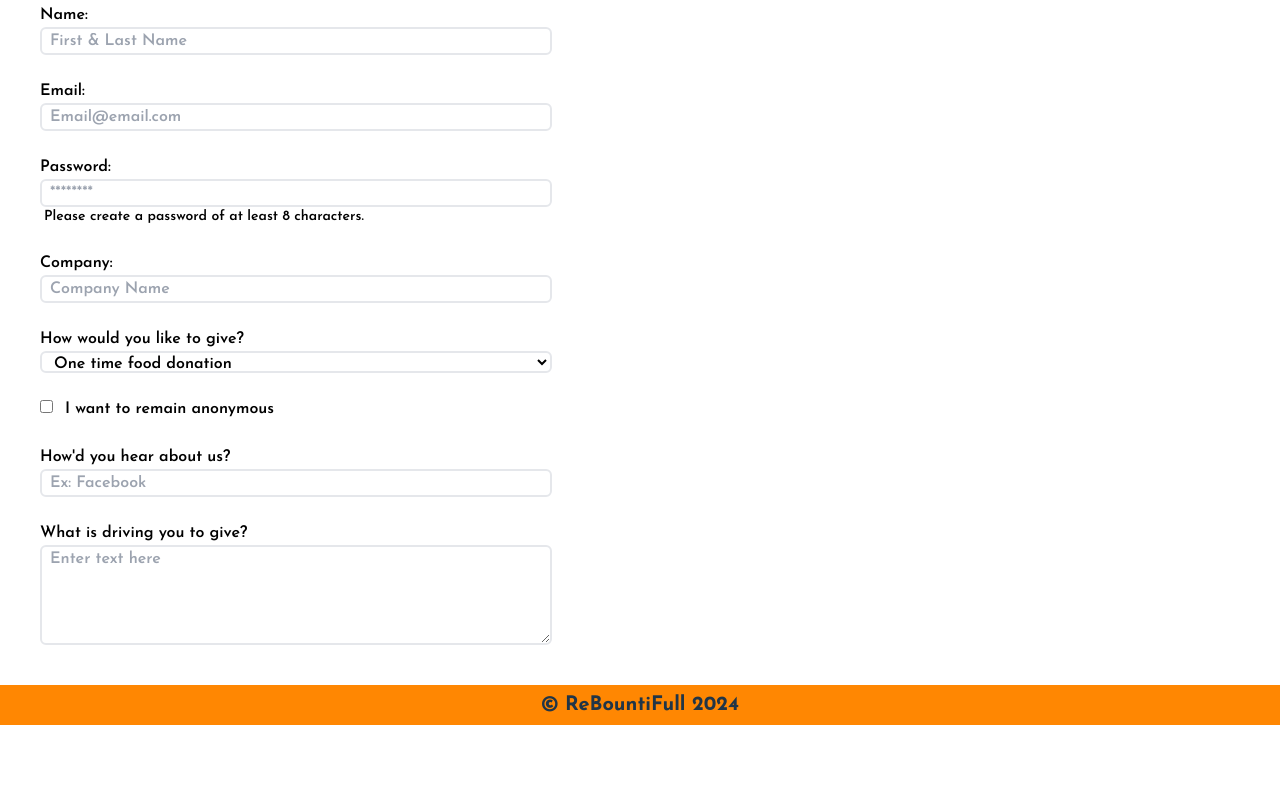
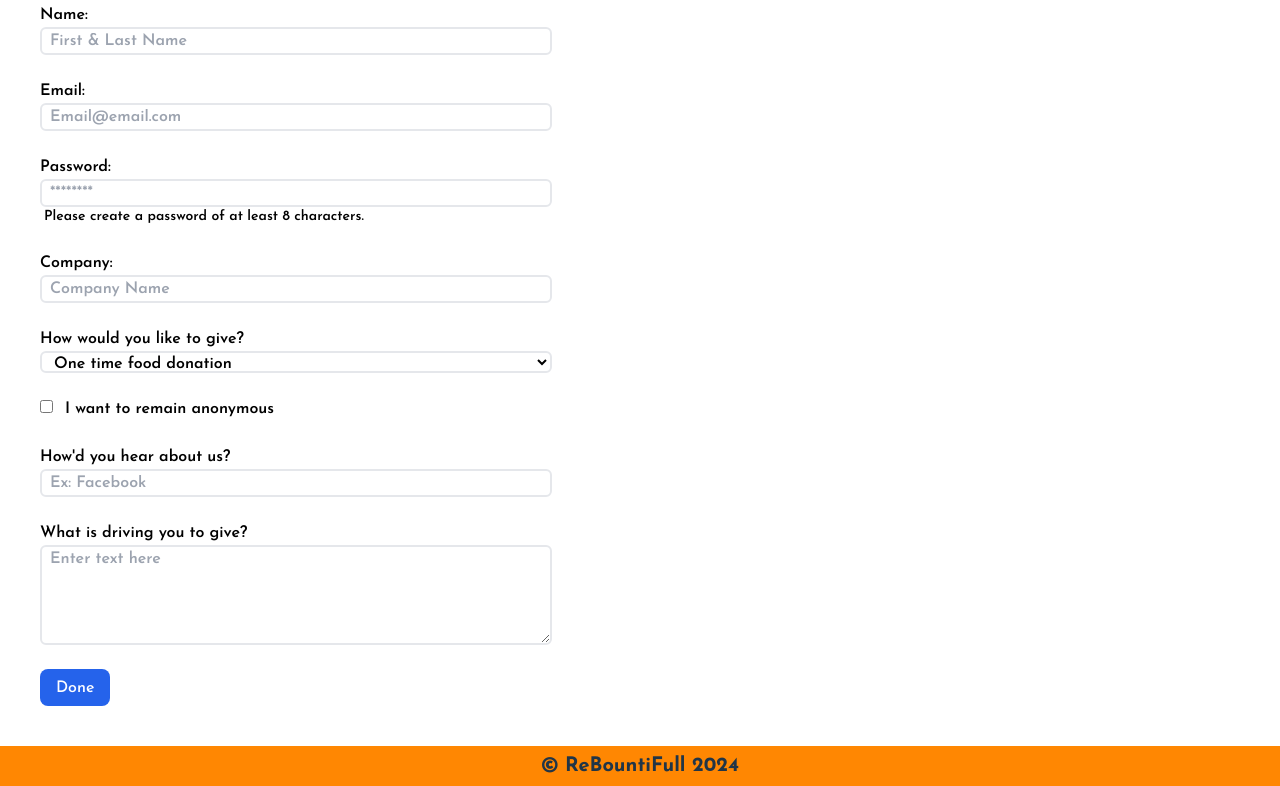
Before and after one commit to sareacct91/ReBountiFull, a React (Vite) app in the folder client/: page /signup/supplier in a window 1280 px wide. Shown: the part 285-1071 px from the top of the page. Before the commit the page ends 1010 px from the top, so only its background shows below. Built offline with nearby package versions, Linux system fonts and the light colour scheme.

Commit message:
added the same done button from client to supplier

```diff
--- a/client/src/components/Signup/supplier.jsx
+++ b/client/src/components/Signup/supplier.jsx
@@ -43,6 +43,8 @@ export default function Supplier() {
             placeholder="Enter text here"
           ></textarea>
         </form>
+        <br />
+        <button className="bg-blue-600 text-white">Done</button>
       </div>
     </>
   );
```
